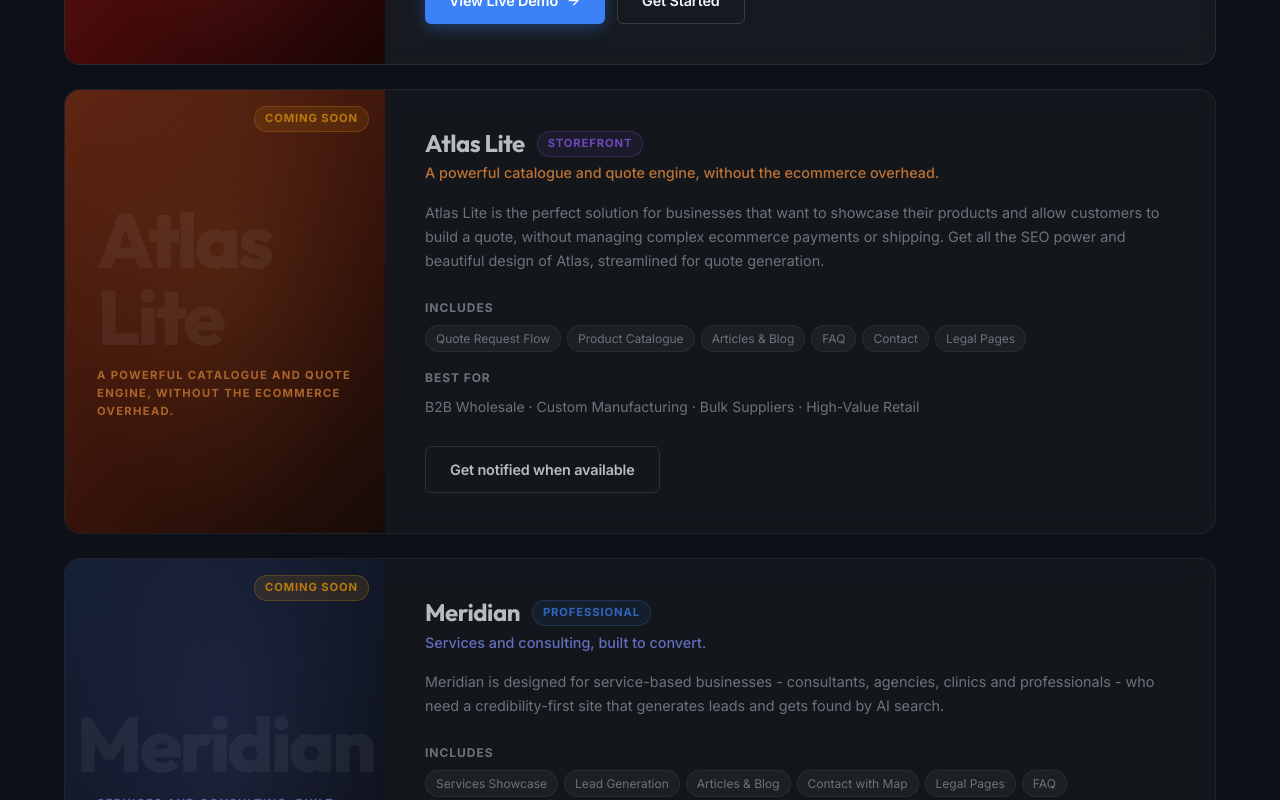
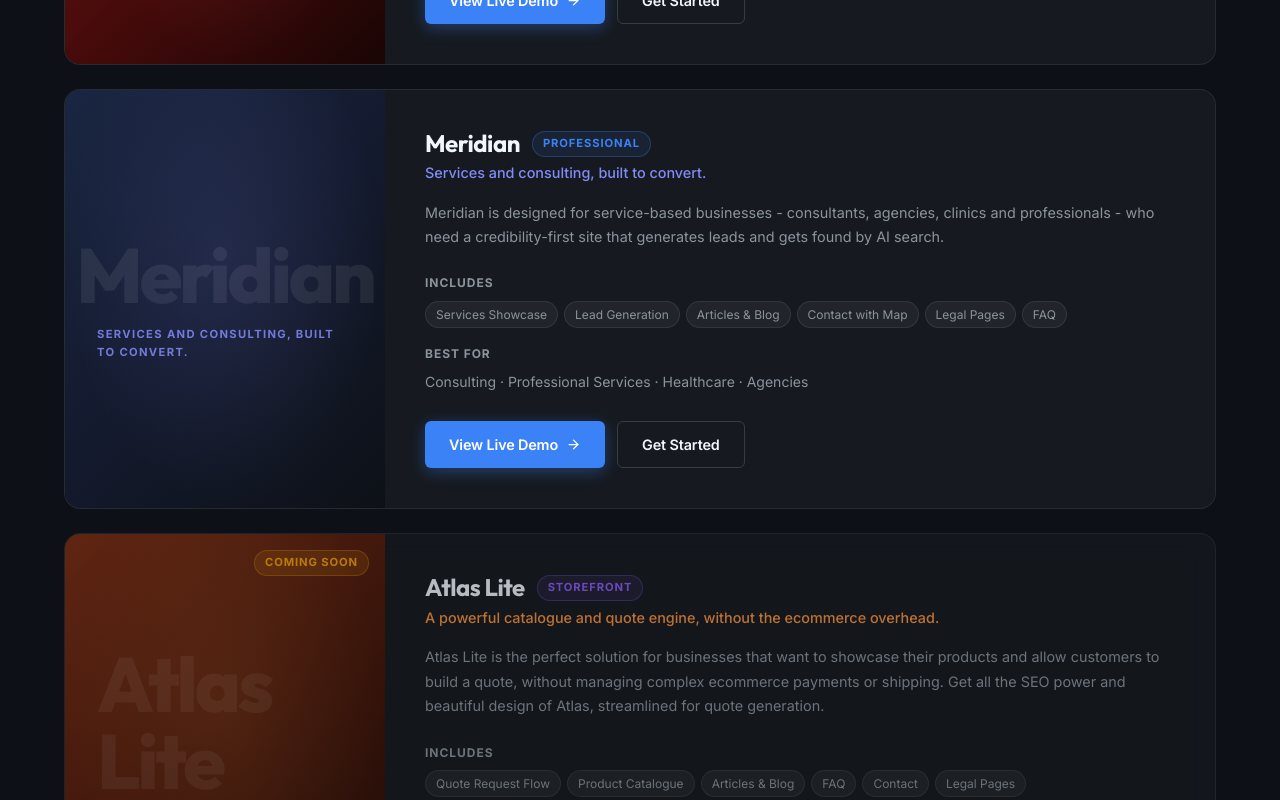
Before and after one commit to cham-serv/chameleon-services, a Next.js app: page /templates in a window 1280 px wide. Shown: the part 900-1700 px from the top of the page. Built offline with nearby package versions, Linux system fonts and the light colour scheme.

Commit message:
fix(marketing): promote Meridian template card to available status
- feat: move Meridian card to second position (directly after Atlas)
- feat: update Meridian demoHref to meridian-demo.chameleon.services
- feat: set Meridian status to 'available' — renders "View Live Demo" CTA

```diff
--- a/src/app/(marketing)/templates/page.tsx
+++ b/src/app/(marketing)/templates/page.tsx
@@ -45,6 +45,20 @@ const templates: {
     tier: 'Commerce',
   },
   {
+    id: 'meridian',
+    name: 'Meridian',
+    tagline: 'Services and consulting, built to convert.',
+    description:
+      'Meridian is designed for service-based businesses - consultants, agencies, clinics and professionals - who need a credibility-first site that generates leads and gets found by AI search.',
+    features: ['Services Showcase', 'Lead Generation', 'Articles & Blog', 'Contact with Map', 'Legal Pages', 'FAQ'],
+    industries: ['Consulting', 'Professional Services', 'Healthcare', 'Agencies'],
+    demoHref: 'https://meridian-demo.chameleon.services',
+    gradient: 'linear-gradient(135deg, #1a2642 0%, #141a2e 50%, #0d1117 100%)',
+    accentColor: '#818cf8',
+    status: 'available',
+    tier: 'Professional',
+  },
+  {
     id: 'atlas-lite',
     name: 'Atlas Lite',
     tagline: 'A powerful catalogue and quote engine, without the ecommerce overhead.',
@@ -57,20 +71,6 @@ const templates: {
     accentColor: '#fb923c',
     status: 'coming-soon',
     tier: 'Storefront',
-  },
-  {
-    id: 'meridian',
-    name: 'Meridian',
-    tagline: 'Services and consulting, built to convert.',
-    description:
-      'Meridian is designed for service-based businesses - consultants, agencies, clinics and professionals - who need a credibility-first site that generates leads and gets found by AI search.',
-    features: ['Services Showcase', 'Lead Generation', 'Articles & Blog', 'Contact with Map', 'Legal Pages', 'FAQ'],
-    industries: ['Consulting', 'Professional Services', 'Healthcare', 'Agencies'],
-    demoHref: '#',
-    gradient: 'linear-gradient(135deg, #1a2642 0%, #141a2e 50%, #0d1117 100%)',
-    accentColor: '#818cf8',
-    status: 'coming-soon',
-    tier: 'Professional',
   },
   {
     id: 'solstice',
@@ -101,6 +101,7 @@ const templates: {
     tier: 'Launch',
   },
 ];
+
 
 function TierPill({ tier }: { tier: Tier }) {
   const { color, bg, border } = tierConfig[tier];
```
